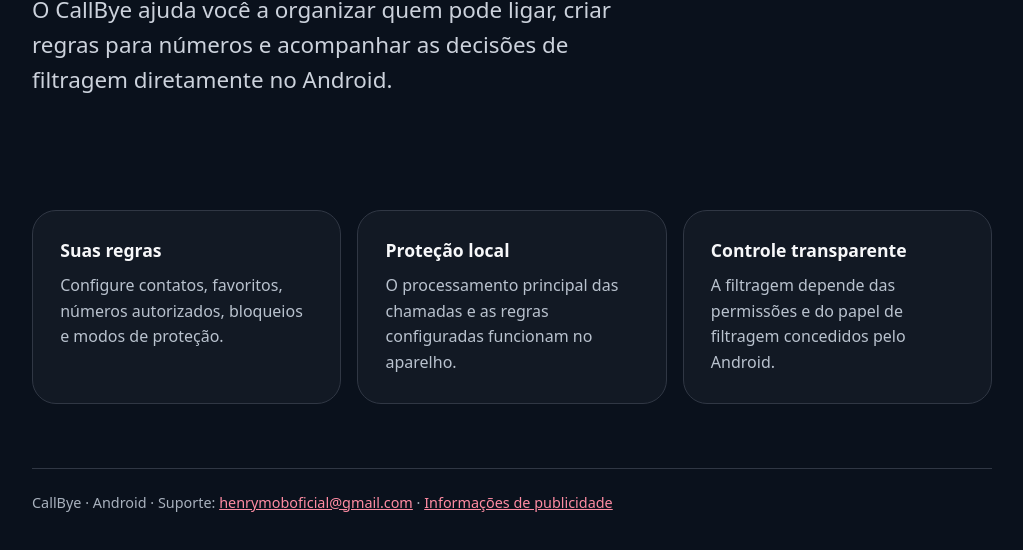
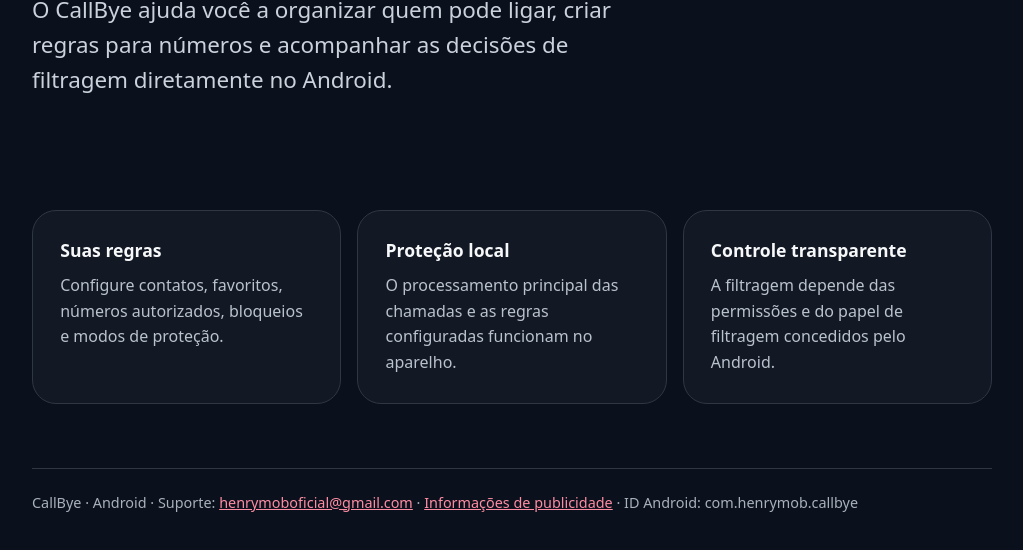
Before and after one commit to Bcamargo2554/callbye-site, a plain HTML site: page index.html in a window 1280 px wide. Shown: the part 655-1205 px from the top of the page, without its empty margins (128-1151 px from the left). Drawn offline with Linux system fonts and the light colour scheme.

Commit message:
Authorize DePonto Ads for CallBye test integration

```diff
--- a/index.html
+++ b/index.html
@@ -46,7 +46,7 @@
           <p>A filtragem depende das permissões e do papel de filtragem concedidos pelo Android.</p>
         </div>
       </section>
-      <footer>CallBye · Android <span aria-hidden="true">·</span> Suporte: <a href="mailto:henrymoboficial@gmail.com">henrymoboficial@gmail.com</a> <span aria-hidden="true">·</span> <a href="/app-ads.txt">Informações de publicidade</a></footer>
+      <footer>CallBye · Android <span aria-hidden="true">·</span> Suporte: <a href="mailto:henrymoboficial@gmail.com">henrymoboficial@gmail.com</a> <span aria-hidden="true">·</span> <a href="/app-ads.txt">Informações de publicidade</a> <span aria-hidden="true">·</span> ID Android: com.henrymob.callbye</footer>
     </main>
   </body>
 </html>
```
Also changed, not shown: .well-known/deponto-verification.txt (added), app-ads.txt.
